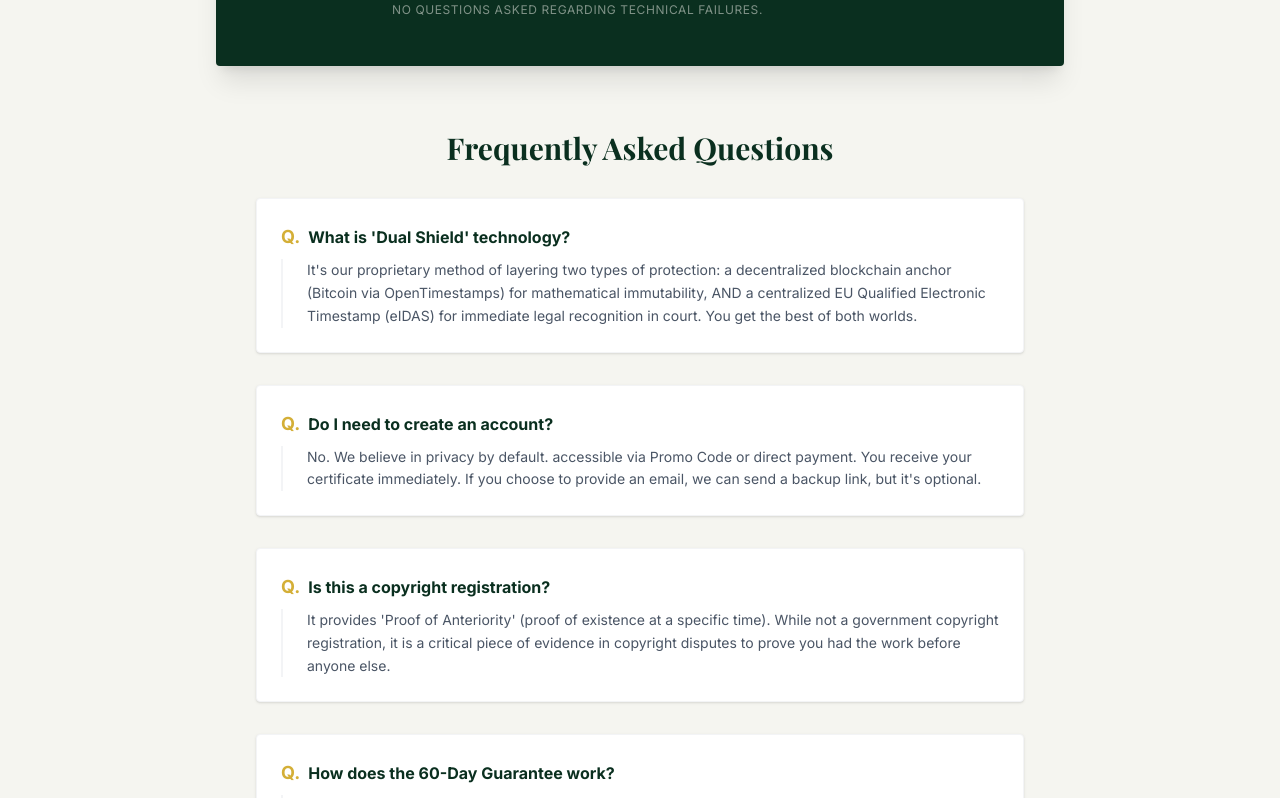
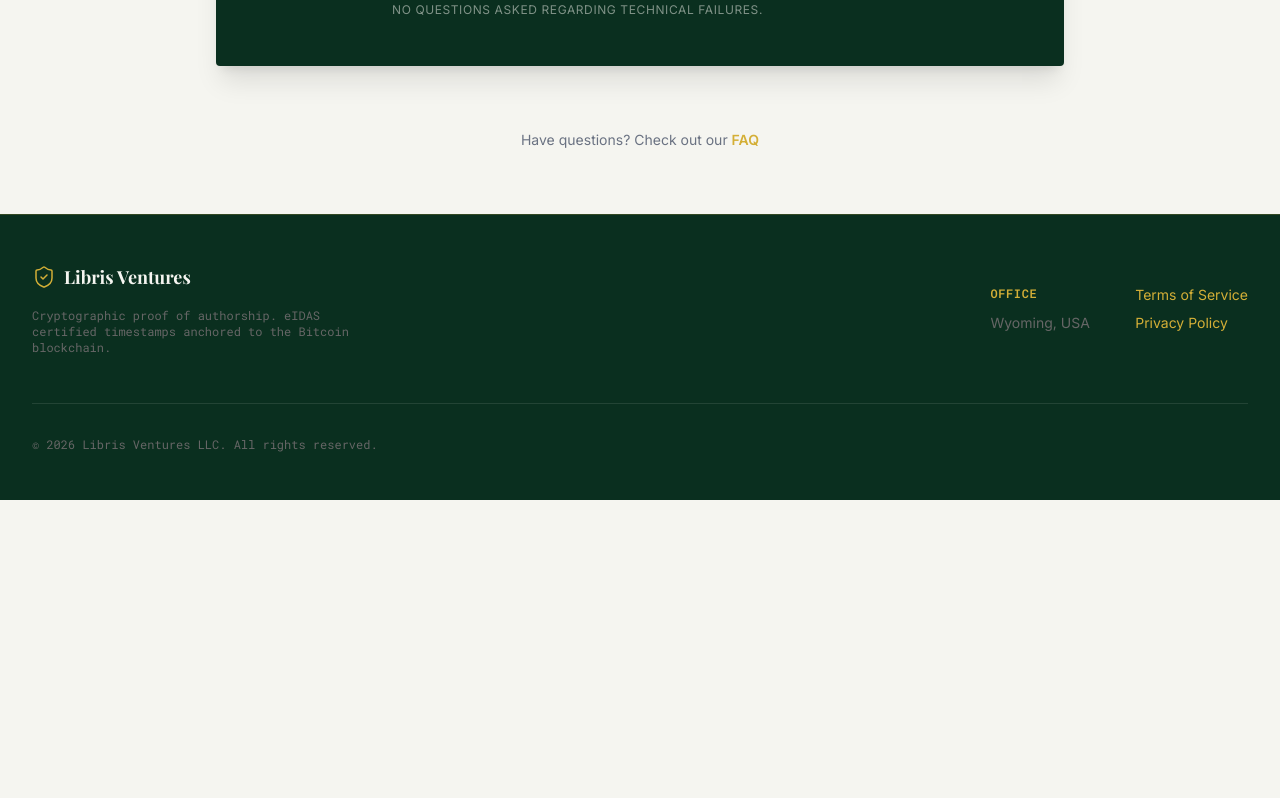
Before and after one commit to MykolaOseiko/LV2, a Next.js app: page /pricing in a window 1280 px wide. Shown: the part 1120-1918 px from the top of the page. After the commit the page ends 1620 px from the top, so only its background shows below. Built offline with nearby package versions, Linux system fonts and the light colour scheme; a web font is replaced by a local one.

Commit message:
polish: replace inline FAQ with link to /faq page

```diff
--- a/app/pricing/page.tsx
+++ b/app/pricing/page.tsx
@@ -88,29 +88,11 @@ export default function PricingPage() {
                             </div>
                         </div>
 
-                        {/* FAQ */}
-                        <div className="space-y-8 max-w-3xl mx-auto">
-                            <h2 className="font-serif text-3xl font-bold text-[#0A2F1F] text-center mb-8">
-                                Frequently Asked Questions
-                            </h2>
-
-                            <FAQItem
-                                q="What is 'Dual Shield' technology?"
-                                a="It's our proprietary method of layering two types of protection: a decentralized blockchain anchor (Bitcoin via OpenTimestamps) for mathematical immutability, AND a centralized EU Qualified Electronic Timestamp (eIDAS) for immediate legal recognition in court. You get the best of both worlds."
-                            />
-                            <FAQItem
-                                q="Do I need to create an account?"
-                                a="No. We believe in privacy by default. accessible via Promo Code or direct payment. You receive your certificate immediately. If you choose to provide an email, we can send a backup link, but it's optional."
-                            />
-                            <FAQItem
-                                q="Is this a copyright registration?"
-                                a="It provides 'Proof of Anteriority' (proof of existence at a specific time). While not a government copyright registration, it is a critical piece of evidence in copyright disputes to prove you had the work before anyone else."
-                            />
-                            <FAQItem
-                                q="How does the 60-Day Guarantee work?"
-                                a="If you find that the OpenTimestamps proof file is invalid, or the eIDAS token cannot be verified by standard European validator tools, simply email us with your certificate ID. We will verify the failure and issue a full refund immediately."
-                            />
-                        </div>
+                        {/* FAQ link */}
+                        <p className="text-center text-sm text-gray-500">
+                            Have questions? Check out our{" "}
+                            <Link href="/faq" className="text-[#D4AF37] font-semibold hover:underline">FAQ</Link>
+                        </p>
                     </div>
                 </section>
             </main>
@@ -129,16 +111,3 @@ function FeatureItem({ text, icon }: { text: string, icon?: React.ReactNode }) {
         </div>
     )
 }
-
-function FAQItem({ q, a }: { q: string, a: string }) {
-    return (
-        <div className="bg-white p-6 rounded border border-gray-100 shadow-sm">
-            <h3 className="font-bold text-[#0A2F1F] mb-2 flex items-center gap-2">
-                <span className="text-[#D4AF37] text-lg">Q.</span> {q}
-            </h3>
-            <p className="text-sm text-gray-600 leading-relaxed pl-6 border-l-2 border-gray-100">
-                {a}
-            </p>
-        </div>
-    )
-}
```
